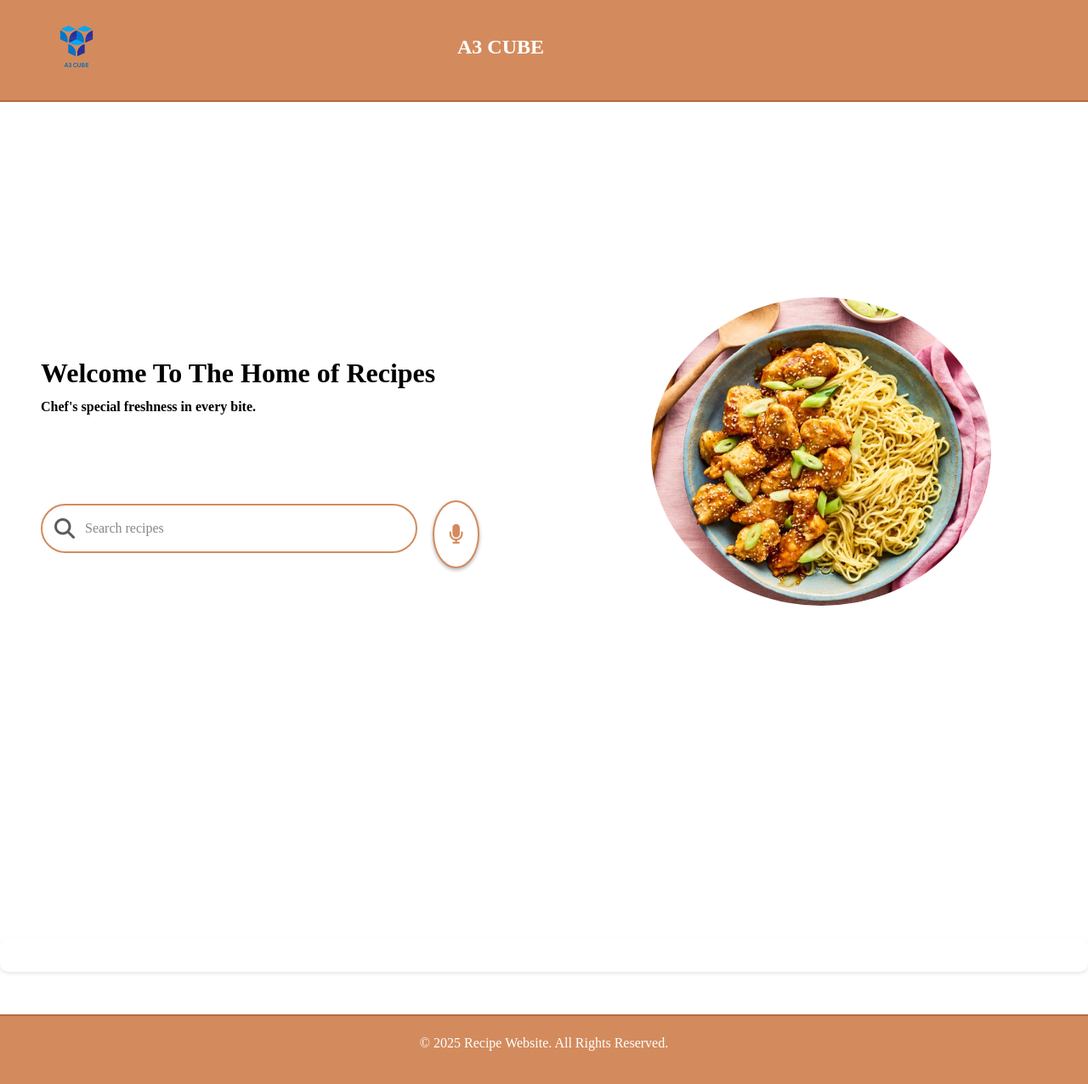
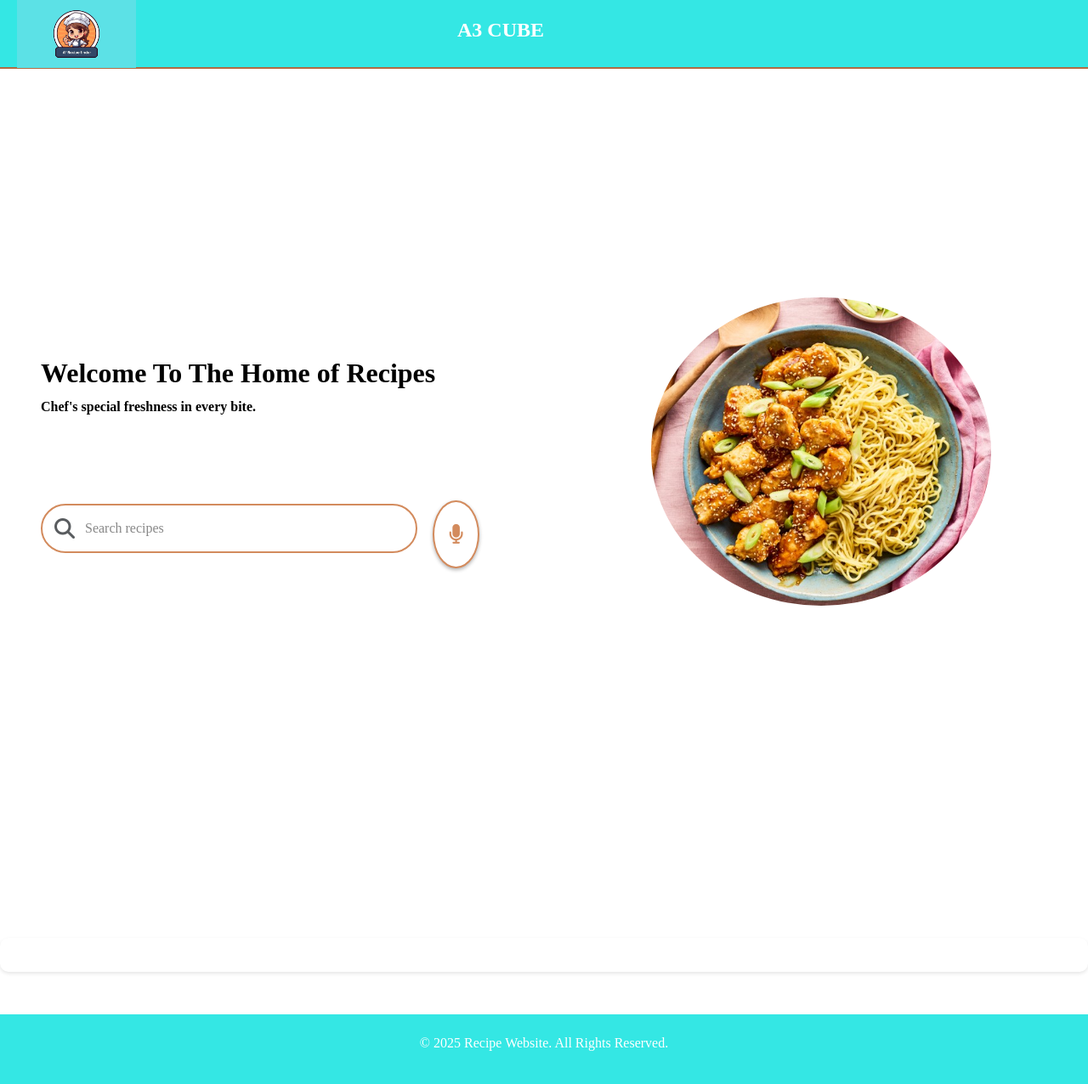
Before and after one commit to logunagini/A3_Acube, a plain HTML site: page index.html in a window 1280 px wide. Shown: the whole page at 85% size. Drawn offline with nearby package versions, Linux system fonts and the light colour scheme; no server answers.

Commit message:
logo change

```diff
--- a/index.css
+++ b/index.css
@@ -68,8 +68,8 @@ body {
 }
 .voice-button {
 margin-left: 22% !important;
-width: 70px;  /* Smaller width */
-height: 70px; /* Smaller height */
+width: 80px;  /* Smaller width */
+height: 80px; /* Smaller height */
 background-color: #fff;
 padding: 10px !important;
 border-radius: 50%;  /* Perfect round shape */
--- a/index.html
+++ b/index.html
@@ -15,10 +15,10 @@
             align-items: center;
             justify-content: space-between;
             padding: 20px;
-            background-color: #d38b5d;
+            background-color: #34e7e4;
             border-bottom: 2px solid #b36a42;
             color: white;
-            height: 120px;
+            height: 81px;
             /* Fixed height */
             position: fixed;
             /* Fix the header to the top */
@@ -48,11 +48,17 @@
         .footer {
             text-align: center;
             padding: 20px;
-            background-color: #d38b5d;
-            border-top: 2px solid #b36a42;
+            background-color: #34e7e4;
+            border-top: 2px solid #34e7e4;
             margin-top: 50px;
             color: white;
+            /* width: 100%; */
+            /* display: flex; */
+
+
+
         }
+
 
         @media (max-width: 498px) {
             .header-title {
@@ -261,7 +267,7 @@
 
     <header class="header">
 
-        <img src="A3_CUBE__1_-removebg-preview.png" alt="Logo" class="logo">
+        <img src="recipe.jpg" alt="Logo" class="logo">
         <h1 class="header-title">A3 CUBE </h1>
     </header>
 
```
Also changed, not shown: recipe.jpg (added).
